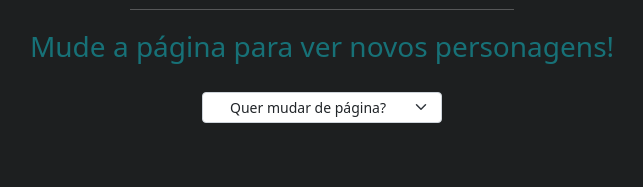
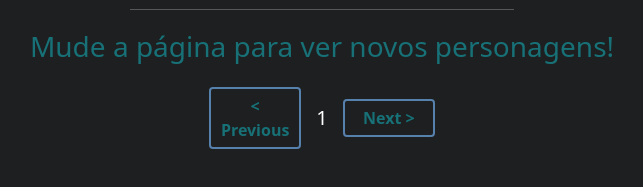
Before and after one commit to Hugosomers/guild-wars2-api, a website: page index.html in a window 1280 px wide. Shown: the part 95-282 px from the top of the page, without its empty margins (318-961 px from the left). Drawn offline with Linux system fonts and the light colour scheme; no server answers.

Commit message:
Page change added

```diff
--- a/index.html
+++ b/index.html
@@ -17,10 +17,12 @@
   <hr class="mt-1">
   <section class="control-section">
   <h3 class="title-hero">Mude a página para ver novos personagens!</h3>
-    <select class="form-select form-select-sm" aria-label="Default select example" onchange="location.reload()">
-      <option selected>Quer mudar de página?</option>
+    <div class="buttonClass">
+    <button id="prevBttn" class="controlBttns"> &lt; Previous</button>
+    <span id="pageCount"></span>
+    <button id="nextBttn" class="controlBttns">Next &gt;</button>
+    </div>
 
-    </select>
   </section>
   <main class="main">
 
--- a/script.js
+++ b/script.js
@@ -1,18 +1,22 @@
-const addOptions = () => {
-  const select = document.querySelector('.form-select');
-  const option = document.createElement('option');
-  option.value = 'Sim';
-  option.innerText = 'Sim';
-  select.appendChild(option);
-  // const array = Array.from(Array(34).keys());
-  // array.forEach((num) => {
-  //   const rightNum = num + 1;
-  //   const option = document.createElement('option');
-  //   option.value = rightNum;
-  //   option.innerText = rightNum;
-  //   select.appendChild(option);
-  // });
-}
+// const addOptions = () => {
+//   const select = document.querySelector('.form-select');
+//   const option = document.createElement('option');
+//   option.value = 'Sim';
+//   option.innerText = 'Sim';
+//   select.appendChild(option);
+//   // const array = Array.from(Array(34).keys());
+//   // array.forEach((num) => {
+//   //   const rightNum = num + 1;
+//   //   const option = document.createElement('option');
+//   //   option.value = rightNum;
+//   //   option.innerText = rightNum;
+//   //   select.appendChild(option);
+//   // });
+//   // const getSelected = document.querySelector('.form-select').value;
+//   // const toNumber = parseInt(getSelected);
+
+
+// }
 
 const createCardElement = ({ name, image, gender, location, origin, species, type, status }) => {
   const main = document.querySelector('.main');
@@ -47,11 +51,10 @@ const createCardElement = ({ name, image, gender, location, origin, species, typ
   createCardDiv.appendChild(createCardText);
 }
 
-const fetchFunction = () => {
-  // const getSelected = document.querySelector('.form-select').value;
-  // console.log(getSelected);
-  const page = Math.random() * (34 - 1) + 1;
-  const API_URL = `https://rickandmortyapi.com/api/character/?page=${page}`;
+const fetchFunction = (num) => {
+  // const page = Math.random() * (34 - 1) + 1;
+
+  const API_URL = `https://rickandmortyapi.com/api/character/?page=${num}`;
 
   const fetchHeader = {
     method: 'GET',
@@ -66,9 +69,37 @@ const fetchFunction = () => {
         createCardElement(character);
       });
     })
+
 }
 
+const nextBttn = document.getElementById('nextBttn');
+const prevBttn = document.getElementById('prevBttn');
+let num = 1;
+const pageCount = document.querySelector('#pageCount');
+pageCount.innerText = num;
+
+nextBttn.addEventListener('click', () => {
+  if (num < 34) {
+    const main = document.querySelector('.main');
+    main.innerHTML = '';
+    num += 1;
+    fetchFunction(num);
+    pageCount.innerText = num;
+  }
+});
+
+prevBttn.addEventListener('click', () => {
+  if (num > 1) {
+    const main = document.querySelector('.main');
+    main.innerHTML = '';
+    num -= 1;
+    fetchFunction(num);
+    pageCount.innerText = num;
+  }
+});
+
+
 window.onload = () => {
-  addOptions();
-  fetchFunction();
+  // addOptions();
+  fetchFunction(1);
 }
--- a/style.css
+++ b/style.css
@@ -24,17 +24,21 @@ body{
   visibility: hidden;
   opacity: 0;
   border-radius: 4px;
+  padding-left: 10px;
+  padding-bottom: 10px;
 }
 
 @keyframes borderAnimation {
-  0%  {border: 1px solid #f79533;}
-  10% {border: 1px solid #f37055;}
-  20% {border: 1px solid #ef4e7b;}
-  30% {border: 1px solid #a166ab;}
-  40% {border: 1px solid #5073b8;}
-  50% {border: 1px solid #1098ad;}
-  60% {border: 1px solid #07b39b;}
-  70% {border: 1px solid #6fba82;}
+  0%  {border: 2px solid #f79533;}
+  10% {border: 2px solid #f37055;}
+  20% {border: 2px solid #ef4e7b;}
+  30% {border: 2px solid #a166ab;}
+  40% {border: 2px solid #5073b8;}
+  50% {border: 2px solid #1098ad;}
+  60% {border: 2px solid #07b39b;}
+  70% {border: 2px solid #6fba82;}
+  80% {border: 2px solid #5073b8;}
+  100% {border: 2px solid #f79533;}
 }
 
 .card:hover {
@@ -86,8 +90,30 @@ body{
   color: rgba(19, 180, 192, 0.548);
 }
 
-.form-select {
-  margin-top: 20px ;
-  text-align: center;
-  width: 15rem;
+.buttonClass {
+  display: flex;
+  justify-content: center;
+  align-items: center;
+  width: 20vw;
 }
+
+#pageCount {
+  color: white;
+  font-size: 20px;
+}
+
+.controlBttns {
+  border: none;
+  background-color: #1D1F20;
+  margin: 15px;
+  padding: 5px;
+  width: 10vw;
+  border-radius: 4px;
+  color: rgba(19, 180, 192, 0.548);
+  font-weight: 700;
+  animation-name: borderAnimation;
+  animation-duration: 4s;
+  animation-iteration-count: infinite;
+  animation-direction: alternate;
+
+}
```
